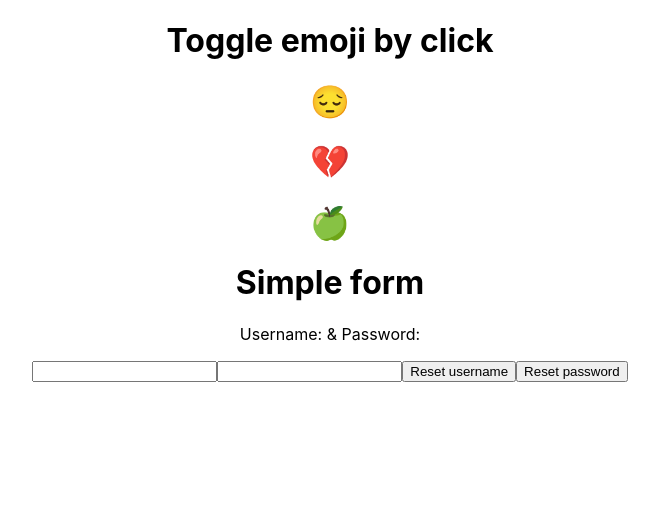
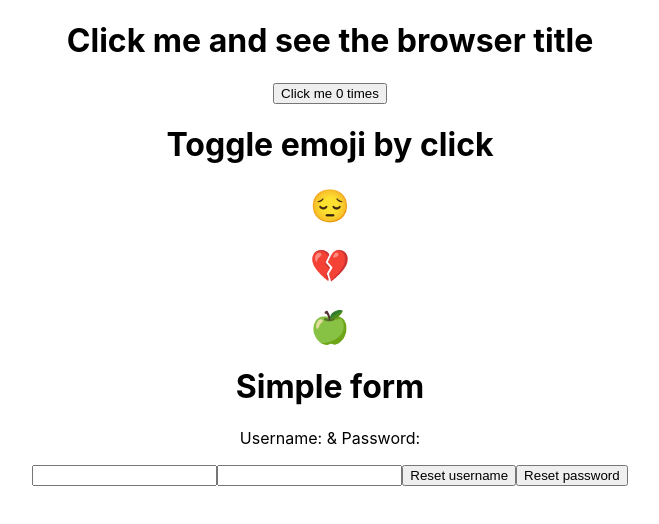
Before and after one commit to quangnd/react-hooks-playground, a React (Create React App) app: page / in a window 1280 px wide. Shown: the top 524 px of the page, without its empty margins (310-969 px from the left). Built offline with nearby package versions, Linux system fonts and the light colour scheme.

Commit message:
Add Clicker with useEffect() demo

```diff
--- a/src/App.js
+++ b/src/App.js
@@ -2,10 +2,12 @@ import React from "react";
 import "./App.css";
 import Toggler from "./Toggler";
 import SimpleForm from "./SimpleForm";
+import ClickerEffect from "./ClickerEffect";
 
 function App() {
   return (
     <div className="App">
+      <ClickerEffect />
       <Toggler />
       <SimpleForm />
     </div>
--- /dev/null
+++ b/src/ClickerEffect.js
@@ -0,0 +1,18 @@
+import React, { useState, useEffect } from "react";
+
+function ClickerEffect() {
+  const [count, setCount] = useState(0);
+  useEffect(() => {
+    document.title = `You clicked ${count} times`;
+  });
+  return (
+    <div>
+      <h1>Click me and see the browser title</h1>
+      <button onClick={() => setCount(count + 1)}>
+        Click me {count} times
+      </button>
+    </div>
+  );
+}
+
+export default ClickerEffect;
```
Also changed, not shown: 1 other file (tests, documents, lock files or other folders).
